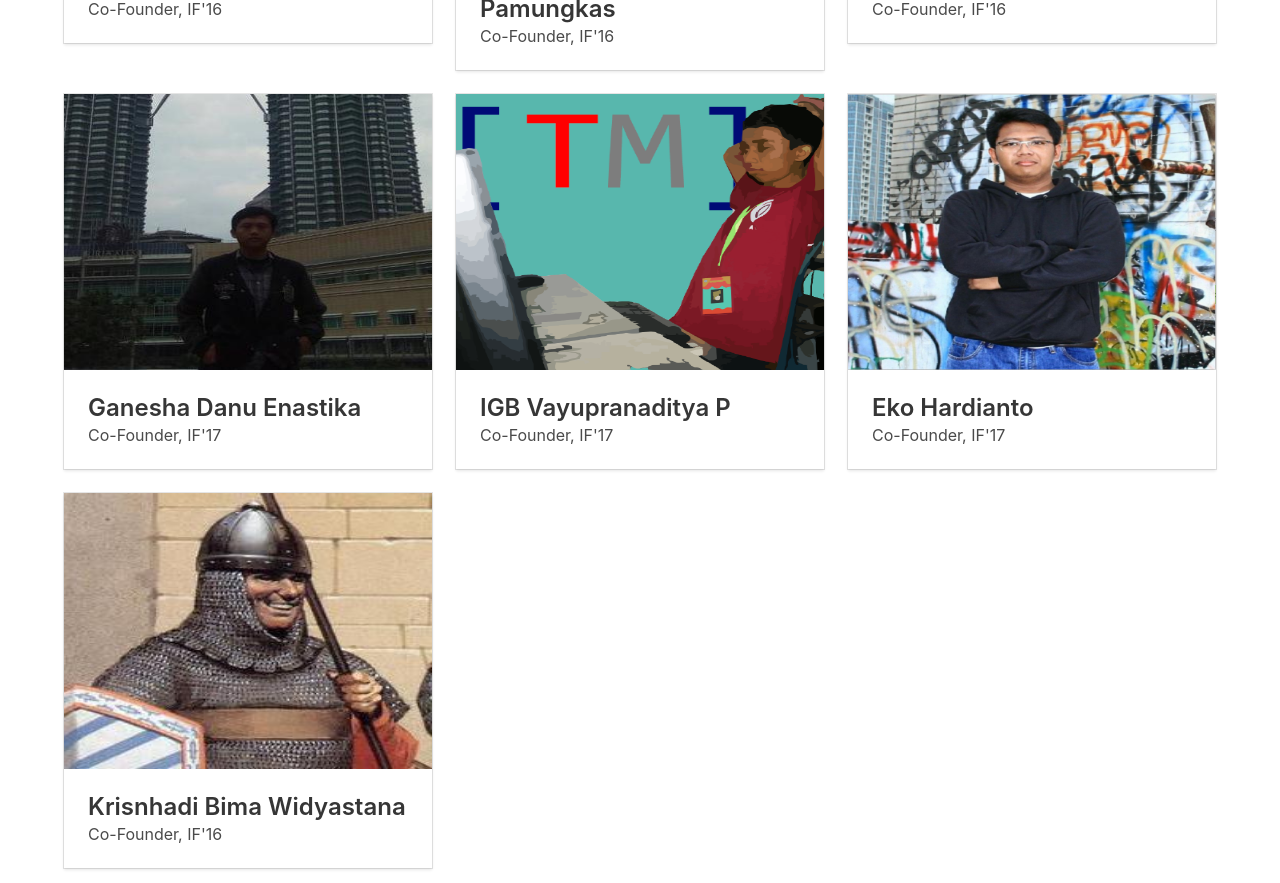
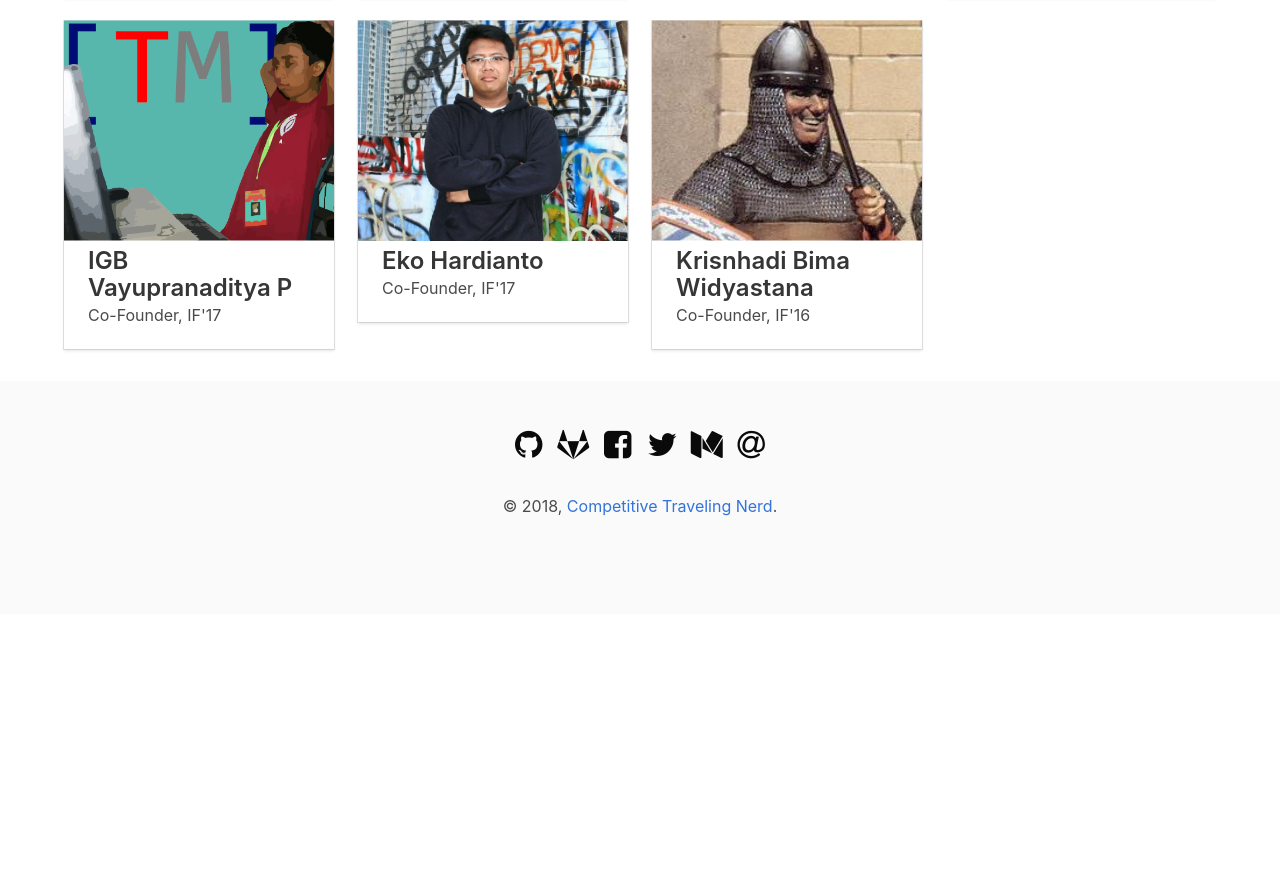
Before and after one commit to comtran/comtran.github.io, a plain HTML site: page member.html in a window 1280 px wide. Shown: the part 548-1431 px from the top of the page. After the commit the page ends 1162 px from the top, so only its background shows below. Drawn offline with nearby package versions, Linux system fonts and the light colour scheme.

Commit message:
Clip image

```diff
--- a/assets/css/default.css
+++ b/assets/css/default.css
@@ -24,6 +24,12 @@ main {
 .member.container {
   padding: 2em 0;
 }
+.member .tile img {
+  clip-path: inset(10px 0px 40px 0px);
+  height: auto;
+  margin-top: -10px;
+  position: absolute;
+}
 section p {
   margin: 0 0 1em;
   text-align: justify;
--- a/member.html
+++ b/member.html
@@ -103,12 +103,6 @@
                   </div>
                 </div>
               </div>
-            </div>
-          </div>
-        </div>
-        <div class="tile is-ancestor">
-          <div class="tile is-12">
-            <div class="tile">
               <div class="tile is-parent">
                 <div class="tile is-child">
                   <div class="card">
@@ -124,6 +118,12 @@
                   </div>
                 </div>
               </div>
+            </div>
+          </div>
+        </div>
+        <div class="tile is-ancestor">
+          <div class="tile is-9">
+            <div class="tile">
               <div class="tile is-parent">
                 <div class="tile is-child">
                   <div class="card">
@@ -139,6 +139,8 @@
                   </div>
                 </div>
               </div>
+            </div>
+            <div class="tile">
               <div class="tile is-parent">
                 <div class="tile is-child">
                   <div class="card">
@@ -155,10 +157,6 @@
                 </div>
               </div>
             </div>
-          </div>
-        </div>
-        <div class="tile is-ancestor">
-          <div class="tile is-4">
             <div class="tile">
               <div class="tile is-parent">
                 <div class="tile is-child">
```
